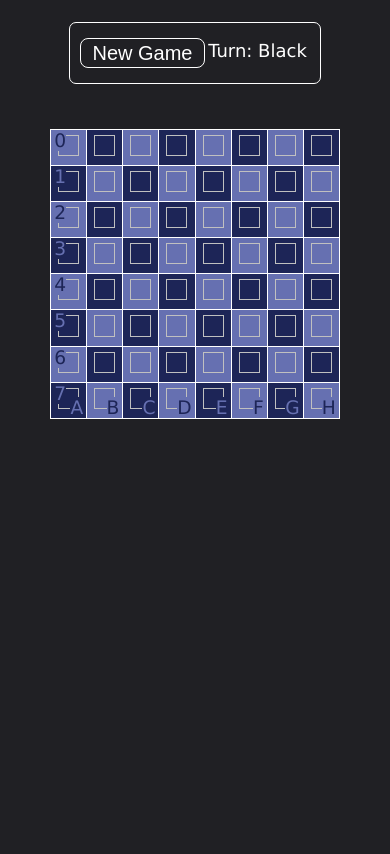
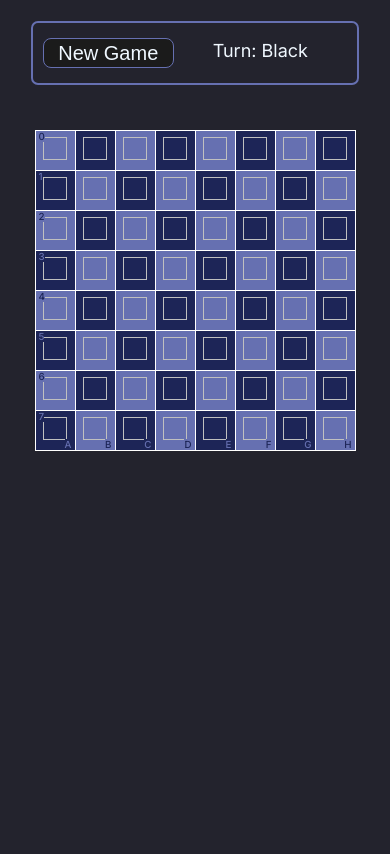
Before and after one commit to eliRoden/chess-website, a Django app: template Chess/chessApp/templates/chessapp/index.html in a window 390 px wide. Before the commit the page ends 419 px from the top, so only its background shows below. Run offline with Django 3.2, Linux system fonts and the light colour scheme; the template is opened without the code that fills it, so the values that code supplies are empty.

Commit message:
Enhance responsiveness for mobile devices and update style

```diff
--- a/Chess/chessApp/static/style.css
+++ b/Chess/chessApp/static/style.css
@@ -1,19 +1,15 @@
 *{
-  background-color: rgb(32, 32, 36);
-  /*background-color: #2c313a;*/
+  background-color: rgb(35, 35, 45);
   color: rgb(255, 255, 255);
   text-align: center;
   margin: 0;
   padding: 0;
 }
 
-@import url('https://fonts.googleapis.com/css2?family=Roboto:wght@300;400;500;700&display=swap');
-
-
 body {
-  font-family: Verdana, Geneva, Tahoma, sans-serif;
-  display:grid;
-  height: 100%;
+  font-family: 'Inter', sans-serif;
+  display:block;
+  height: 100svh;
 }
 
 td {
@@ -24,12 +20,19 @@ td {
   border: 1px solid rgb(255, 255, 255);
   position: relative;
 }
+
+td:hover {
+  background-color: rgba(90, 87, 255, 0.6);
+}
+
 .white {
   background-color: #6670b1;
 }
+
 .black {
   background-color: #1d2557;
 }
+
 .piece {
   width: 60%;
   height: 60%;
@@ -41,27 +44,21 @@ img {
   height: 45px;
 }
 
-
 #chessboard {
   border-collapse: collapse;
   vertical-align:middle;
   height: 100%;
 }
 
-
 .highlight {
   background-color: rgba(73, 70, 255, 0.6);
 }
 
 #whiteScore, #blackScore {
-  display:flex;
   position: relative;
   right: 21.5em;
-  padding: 15px;
-  text-align: left;
-  width: 20px;
-  margin:auto;
-  height: 15px;
+  padding: 1em;
+  margin: auto;
 }
 
 #blackScore {
@@ -77,7 +74,7 @@ img {
   padding: 10px;
   width: 18%;
   height: 200px;
-  border: 1px solid white;
+  border: 2px solid #6670b1;
   padding-top: 50px;
   border-radius: 7px;
   margin: 45px;
@@ -92,16 +89,18 @@ img {
   text-align: center;
   width: 80%;
   height: 30px;
+  color: aliceblue;
 }
 
 #newGame {
   width: 80%;
   min-width:125px;
-  border: 2px solid rgb(255, 255, 255);
-  border-width: 1px;
+  border: 1px solid #6670b1;
   border-radius: 8px;
   height: 40px;
   font-size: 20px;
+  background-color: rgb(27,27,27);
+  color: aliceblue;
 }
 
 #newGame:hover {
@@ -109,7 +108,7 @@ img {
 }
 
 .letters {
-  font-size: 14pt;
+  font-size: 1.6vw;
   position: absolute;
   bottom: 0;
   right: 0;
@@ -119,7 +118,7 @@ img {
 }
 
 .numbers {
-  font-size: 14pt;
+  font-size: 1.6vw;
   position: absolute;
   top: 0;
   left: 0;
@@ -140,18 +139,18 @@ img {
   display: flex;
   justify-content:center;
   position: relative;
-  right: 9em
+  right: 9em;
 }
 
-@media (max-width: 1050px) {
+@media (max-width: 1200px) {
   td {
-    height: 7.5vw;
-    width: 7.5vw;
+    height: 6.9vw;
+    width: 6.9vw;
   }
 
   #sidebar {
     flex-direction: row;
-    width: 59%;
+    width: 54%;
     height: 0;
     max-width: unset;
     z-index: 2;
@@ -179,8 +178,7 @@ img {
 
   #whiteScore,
   #blackScore {
-    right: 29%;
-    height: 2px;
+    right: 27%;
   }
 
   #blackScore {
@@ -192,17 +190,50 @@ img {
     bottom: 1em;
     padding: 0;
   }
-
 }
 
-@media (max-width: 700px) {
+@media (max-width: 1050px) {
   td {
-    height: 9vw;
-    width: 9vw;
+    height: 7.8vw;
+    width: 7.8vw;
+    min-width: 10%;
+    max-height: 10%;
+  }
+
+  #sidebar {
+    width: 61%;
   }
 
   #whiteScore,
   #blackScore {
-    right: 35%;
+    right: 30.6%;
+  }
+
+  .numbers,
+  .letters {
+    font-size: 2vw;
   }
 }
+
+@media (max-width: 800px) {
+  td {
+    height: 10vw;
+    width: 10vw;
+    min-width: unset;
+    min-height: unset;
+  }
+
+  #sidebar {
+    width: 78%;
+  }
+
+  #whiteScore,
+  #blackScore {
+    right: 39%;
+  }
+
+  .numbers,
+  .letters {
+    font-size: 2.5vw;
+  }
+}
--- a/Chess/chessApp/templates/chessapp/index.html
+++ b/Chess/chessApp/templates/chessapp/index.html
@@ -6,10 +6,10 @@
   <meta http-equiv="X-UA-Compatible" content="IE=edge">
   <meta name="viewport" content="width=device-width, initial-scale=1.0">
   <title>Chess</title>
-  <link rel="stylesheet" href="{% static 'style.css' %}">
   <link rel="preconnect" href="https://fonts.googleapis.com">
   <link rel="preconnect" href="https://fonts.gstatic.com" crossorigin>
-  <link href="https://fonts.googleapis.com/css2?family=Roboto+Mono:wght@300&display=swap" rel="stylesheet">
+  <link href="https://fonts.googleapis.com/css2?family=Inter:wght@200;300;400;500;600&display=swap" rel="stylesheet">
+  <link rel="stylesheet" href="{% static 'style.css' %}">
 </head>
 <body>
   <div id="blackScore"></div>
```
